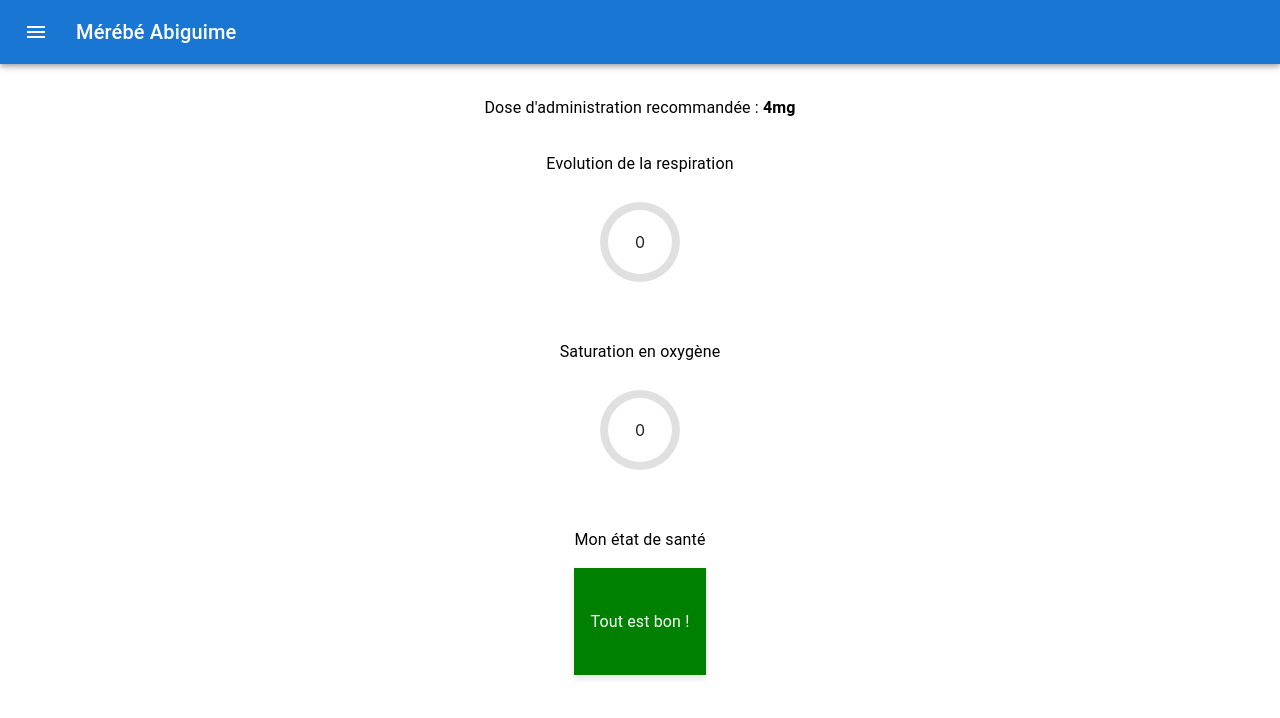
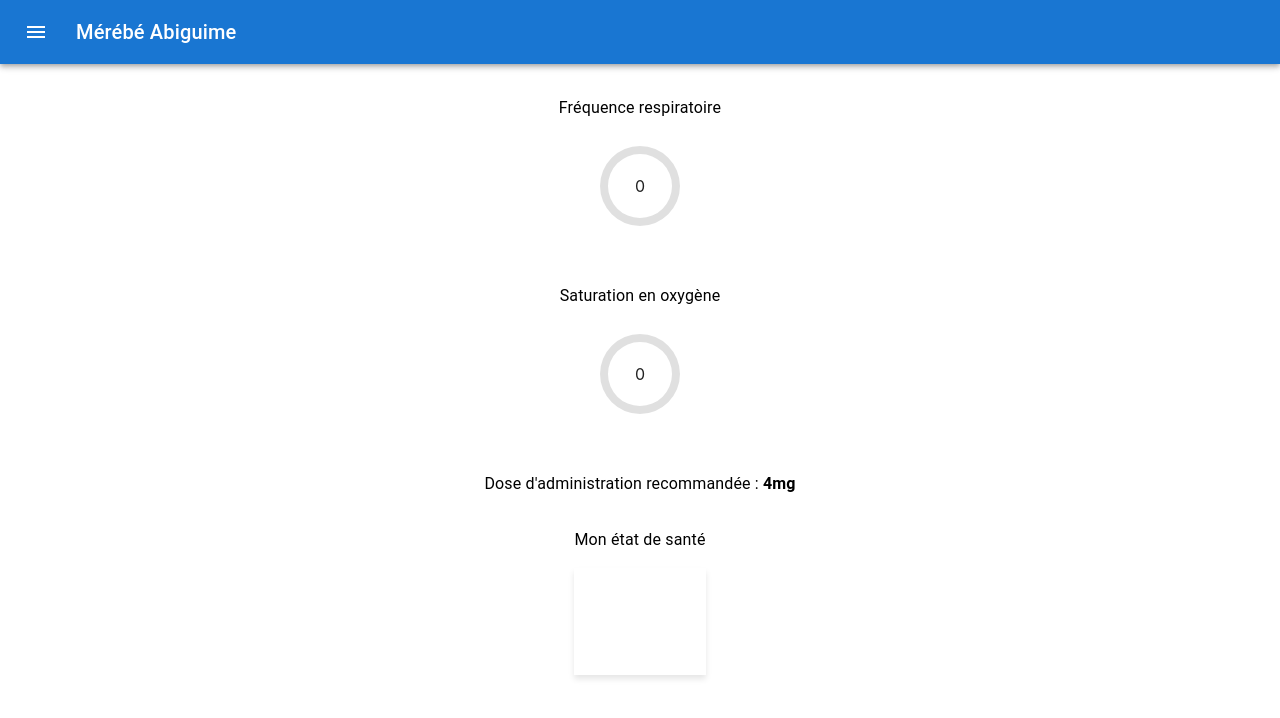
Before and after one commit to merebeabiguime/smart-biomarker-adjust, a React (Create React App) app in the folder frontend/: page / in a window 1280 px wide. Shown: the top 718 px of the page. Built offline with nearby package versions, Linux system fonts and the light colour scheme.

Commit message:
Improve alert system by creating entity and consts

```diff
--- a/frontend/src/App.tsx
+++ b/frontend/src/App.tsx
@@ -12,18 +12,8 @@ function App() {
       <NavBar />
       <Container>
         <Grid2 container justifyContent={"center"} mt={4}>
-          <Grid2>
-            <Typography>
-              Dose d'administration recommandée :
-              <span style={{ fontWeight: "bold" }}> 4mg</span>
-            </Typography>
-          </Grid2>
-        </Grid2>
-        <Grid2 container justifyContent={"center"} mt={4}>
           <Grid2 mb={2} width={"100%"}>
-            <Typography textAlign={"center"}>
-              Evolution de la respiration
-            </Typography>
+            <Typography textAlign={"center"}>Fréquence respiratoire</Typography>
           </Grid2>
           <BreathingStatus />
         </Grid2>
@@ -33,6 +23,14 @@ function App() {
           </Grid2>
 
           <OxygenStaturation />
+        </Grid2>
+        <Grid2 container justifyContent={"center"} mt={4}>
+          <Grid2>
+            <Typography>
+              Dose d'administration recommandée :
+              <span style={{ fontWeight: "bold" }}> 4mg</span>
+            </Typography>
+          </Grid2>
         </Grid2>
         <Grid2 container justifyContent={"center"} mt={4}>
           <Grid2 mb={2} width={"100%"}>
--- /dev/null
+++ b/frontend/src/common/Entities/ICrisisAlertEntity.tsx
@@ -0,0 +1,5 @@
+export interface ICrisisAlertEntity {
+  message: string;
+  backgroundColor: string;
+  fontColor: string;
+}
--- a/frontend/src/common/store/receivedDataSlice.ts
+++ b/frontend/src/common/store/receivedDataSlice.ts
@@ -1,13 +1,12 @@
 import { createSlice, PayloadAction } from "@reduxjs/toolkit";
-import {
-  AsthmaAttackSeverity,
-  TReceivedDataState,
-} from "./types/TReceivedDataState";
+import { CrisisAlertEntity } from "../../utils/consts";
+import { ICrisisAlertEntity } from "../Entities/ICrisisAlertEntity";
+import { TReceivedDataState } from "./types/TReceivedDataState";
 
 const initialState: TReceivedDataState = {
   oxygenPercentage: 0,
   breathingFrequency: 0,
-  healthStatus: AsthmaAttackSeverity.MILD,
+  crisisAlertEntity: CrisisAlertEntity.MILD,
 };
 
 const receivedDataSlice = createSlice({
@@ -20,8 +19,11 @@ const receivedDataSlice = createSlice({
     setBreathingFrequency: (state, action: PayloadAction<number>) => {
       state.breathingFrequency = action.payload;
     },
-    setHealthStatus: (state, action: PayloadAction<AsthmaAttackSeverity>) => {
-      state.healthStatus = action.payload;
+    setCrisisAlertEntity: (
+      state,
+      action: PayloadAction<ICrisisAlertEntity>
+    ) => {
+      state.crisisAlertEntity = action.payload;
     },
   },
 });
--- a/frontend/src/common/store/types/TReceivedDataState.ts
+++ b/frontend/src/common/store/types/TReceivedDataState.ts
@@ -1,3 +1,5 @@
+import { ICrisisAlertEntity } from "../../Entities/ICrisisAlertEntity";
+
 export enum AsthmaAttackSeverity {
   MILD = "MILD",
   MODERATE = "MODERATE",
@@ -8,5 +10,5 @@ export enum AsthmaAttackSeverity {
 export type TReceivedDataState = {
   oxygenPercentage: number;
   breathingFrequency: number;
-  healthStatus: AsthmaAttackSeverity;
+  crisisAlertEntity: ICrisisAlertEntity;
 };
--- a/frontend/src/modules/CrisisAlert/CrisisAlert.tsx
+++ b/frontend/src/modules/CrisisAlert/CrisisAlert.tsx
@@ -1,52 +1,18 @@
-import React, { useEffect, useState } from "react";
+import { Grid2 } from "@mui/material";
 import Alert from "../../common/Alert/Alert";
-import { Grid2 } from "@mui/material";
 import { useAppSelector } from "../../common/store/redux";
-import { AsthmaAttackSeverity } from "../../common/store/types/TReceivedDataState";
-
-export const AsthmaAttackSeverityMessages: Record<
-  AsthmaAttackSeverity,
-  string
-> = {
-  INCOMING_ATTACK: "",
-  MILD: "Tout est bon ! ",
-  MODERATE: "",
-  SEVERE: "",
-};
 
 export default function CrisisAlert() {
-  const healthStatus = useAppSelector(
-    (state) => state.receivedData.healthStatus
+  const crisisAlertEntity = useAppSelector(
+    (state) => state.receivedData.crisisAlertEntity
   );
-  const [message, setMessage] = useState<string>(
-    AsthmaAttackSeverityMessages.MILD
-  );
-
-  const handleHealthStatus = (status: AsthmaAttackSeverity) => {
-    switch (status) {
-      case AsthmaAttackSeverity.SEVERE: {
-        setMessage(AsthmaAttackSeverityMessages.SEVERE);
-        break;
-      }
-      case AsthmaAttackSeverity.MODERATE: {
-        setMessage(AsthmaAttackSeverityMessages.MODERATE);
-        break;
-      }
-      case AsthmaAttackSeverity.INCOMING_ATTACK: {
-        setMessage(AsthmaAttackSeverityMessages.INCOMING_ATTACK);
-        break;
-      }
-      case AsthmaAttackSeverity.MILD:
-      default: {
-        setMessage(AsthmaAttackSeverityMessages.MILD);
-        break;
-      }
-    }
-  };
-  useEffect(() => {}, [healthStatus]);
   return (
     <Grid2>
-      <Alert backgroundColor="green" fontColor="white" message={message} />
+      <Alert
+        backgroundColor={crisisAlertEntity.backgroundColor}
+        fontColor={crisisAlertEntity.fontColor}
+        message={crisisAlertEntity.message}
+      />
     </Grid2>
   );
 }
--- /dev/null
+++ b/frontend/src/utils/consts.ts
@@ -0,0 +1,31 @@
+import { ICrisisAlertEntity } from "../common/Entities/ICrisisAlertEntity";
+import { AsthmaAttackSeverity } from "../common/store/types/TReceivedDataState";
+
+export const CrisisAlertEntity: Record<
+  AsthmaAttackSeverity,
+  ICrisisAlertEntity
+> = {
+  INCOMING_ATTACK: {
+    fontColor: "",
+    backgroundColor: "",
+    message:
+      "Signes physiologiques indiquant qu’une crise est sur le point de survenir, notamment une forte variation des biomarqueurs. L'inhalateur doit être utilisé en prévention avant l’apparition des symptômes sévères.",
+  },
+  MILD: {
+    fontColor: "",
+    backgroundColor: "",
+    message: "Tout est bon ! ",
+  },
+  MODERATE: {
+    fontColor: "",
+    backgroundColor: "",
+    message:
+      "Crise modérée, Une intervention rapide avec un inhalateur est nécessaire, et une consultation médicale peut être requise si l'état ne s'améliore pas.",
+  },
+  SEVERE: {
+    fontColor: "",
+    backgroundColor: "",
+    message:
+      "Crise sévère nécessitant une attention médicale immédiate (urgence)",
+  },
+};
```
Also changed, not shown: frontend/src/modules/CrisisAlert/repository/useCrisisAlertRepository.tsx (added, +42 -0 lines).
